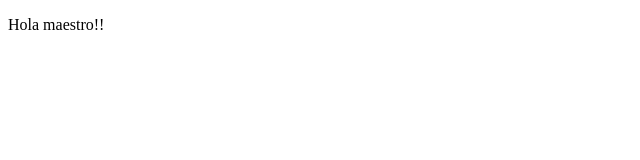
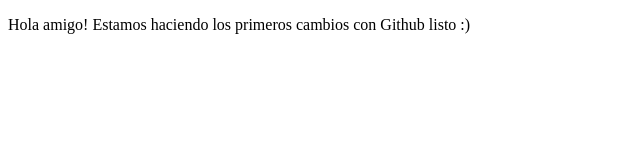
Before and after one commit to RoldElthe/proyectoDemoCursoPrework, a plain HTML site: page index.html in a window 1280 px wide. Shown: the whole page, without its empty margins (0-640 px from the left). Drawn offline with Linux system fonts and the light colour scheme.

Commit message:
cambios agregamos saludos

```diff
--- a/index.html
+++ b/index.html
@@ -8,7 +8,7 @@
 </head>
 <body>
     <p>
-        Hola maestro!!
+        Hola amigo! Estamos haciendo los primeros cambios con Github listo :)
     </p>
 </body>
 </html>
```
